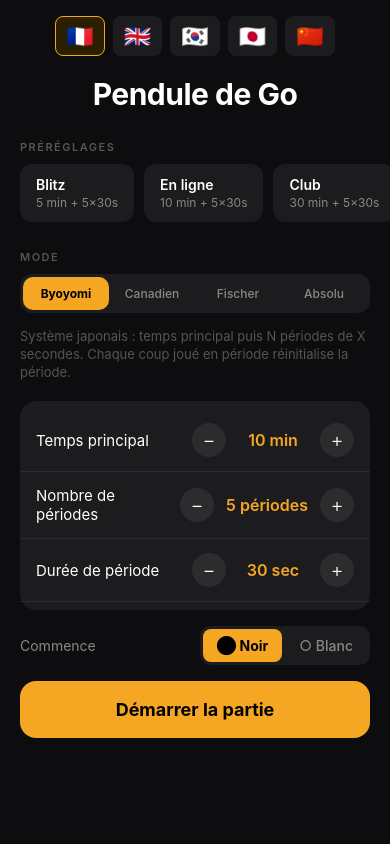
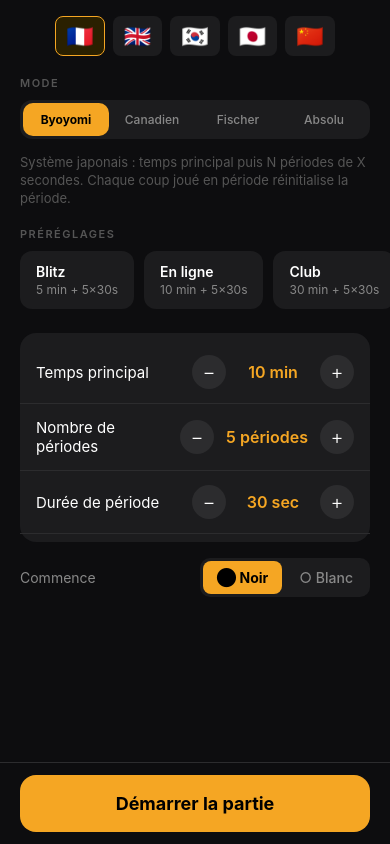
Before and after one commit to RudyMCh/go-clock, a React Native app: screen / in a window 390 px wide. Built offline with nearby package versions, Linux system fonts and the light colour scheme.

Commit message:
feat (ux setupscreen) : réarrangement des sections, suppression titre, bouton démarrer sticky bas d'écran

```diff
--- a/app.json
+++ b/app.json
@@ -2,7 +2,7 @@
   "expo": {
     "name": "Go Clock",
     "slug": "go-clock",
-    "version":"1.2.1",
+    "version":"1.3.0",
     "orientation": "portrait",
     "icon": "./assets/icon.png",
     "userInterfaceStyle": "dark",
--- a/package.json
+++ b/package.json
@@ -1,6 +1,6 @@
 {
   "name": "clock",
-  "version": "1.2.1",
+  "version": "1.3.0",
   "main": "index.ts",
   "scripts": {
     "start": "expo start",
--- a/src/i18n/translations.ts
+++ b/src/i18n/translations.ts
@@ -393,7 +393,7 @@ const zh: Translations = {
   byoyomi: '读秒',
   canadian: '加拿大制',
   fischer: '费舍尔',
-  absolute: '绝对计时',
+  absolute: '包棋',
   byoyomiDesc:
     '日本式：主时间结束后进入N次X秒读秒。在读秒时间内落子则重置读秒。',
   canadianDesc:
@@ -443,7 +443,7 @@ const zh: Translations = {
   movesLeft: (n) => `剩余${n}手`,
   canadianInfo: (moves, time) => `加拿大: ${moves}手 / ${time}`,
   perMove: (inc) => `+${inc}秒/手`,
-  suddenDeath: '绝对计时',
+  suddenDeath: '包棋',
   moveCount: (n) => `${n}手`,
 
   presetNames: {
--- a/src/screens/SetupScreen.tsx
+++ b/src/screens/SetupScreen.tsx
@@ -209,7 +209,6 @@ export default function SetupScreen({ onStart }: Props) {
     }
   };
 
-
   return (
     <SafeAreaView style={s.root}>
       <ScrollView
@@ -220,10 +219,24 @@ export default function SetupScreen({ onStart }: Props) {
         {/* Sélecteur de langue */}
         <LanguageSelector />
 
-        {/* Titre */}
-        <View style={s.titleBlock}>
-          <Text style={s.titleMain}>{t.appName}</Text>
+        {/* Onglets mode */}
+        <Text style={s.sectionTitle}>{t.timeControlType}</Text>
+        <View style={s.tabs}>
+          {TABS.map((tab) => (
+            <TouchableOpacity
+              key={tab.key}
+              style={[s.tab, activeTab === tab.key && s.tabActive]}
+              onPress={() => setActiveTab(tab.key)}
+            >
+              <Text style={[s.tabText, activeTab === tab.key && s.tabTextActive]}>
+                {tab.label}
+              </Text>
+            </TouchableOpacity>
+          ))}
         </View>
+
+        {/* Description */}
+        <Text style={s.modeDesc}>{getModeDesc()}</Text>
 
         {/* Préréglages */}
         <Text style={s.sectionTitle}>{t.presets}</Text>
@@ -244,25 +257,6 @@ export default function SetupScreen({ onStart }: Props) {
             </TouchableOpacity>
           ))}
         </ScrollView>
-
-        {/* Onglets */}
-        <Text style={s.sectionTitle}>{t.timeControlType}</Text>
-        <View style={s.tabs}>
-          {TABS.map((tab) => (
-            <TouchableOpacity
-              key={tab.key}
-              style={[s.tab, activeTab === tab.key && s.tabActive]}
-              onPress={() => setActiveTab(tab.key)}
-            >
-              <Text style={[s.tabText, activeTab === tab.key && s.tabTextActive]}>
-                {tab.label}
-              </Text>
-            </TouchableOpacity>
-          ))}
-        </View>
-
-        {/* Description */}
-        <Text style={s.modeDesc}>{getModeDesc()}</Text>
 
         {/* Paramètres */}
         <View style={s.configBlock}>
@@ -380,13 +374,15 @@ export default function SetupScreen({ onStart }: Props) {
           </View>
         </View>
 
-        {/* Bouton démarrer */}
+        <View style={s.bottomPadding} />
+      </ScrollView>
+
+      {/* Bouton sticky */}
+      <View style={s.stickyFooter}>
         <TouchableOpacity style={s.startBtn} onPress={() => { saveConfig(); onStart(buildConfig(), firstPlayer); }}>
           <Text style={s.startBtnText}>{t.startGame}</Text>
         </TouchableOpacity>
-
-        <View style={s.bottomPadding} />
-      </ScrollView>
+      </View>
     </SafeAreaView>
   );
 }
@@ -419,10 +415,6 @@ const s = StyleSheet.create({
   langBtnText: { color: '#888', fontSize: 22 },
   langBtnTextActive: { color: '#F5A623' },
 
-  titleBlock: { alignItems: 'center', marginBottom: 28 },
-  titleMain: { fontSize: 30, fontWeight: '700', color: '#FFF', letterSpacing: -0.5 },
-  titleSub: { fontSize: 14, color: '#666', marginTop: 4 },
-
   sectionTitle: {
     fontSize: 11,
     fontWeight: '600',
@@ -432,7 +424,7 @@ const s = StyleSheet.create({
     marginBottom: 10,
   },
 
-  presetsScroll: { marginBottom: 28, marginHorizontal: -20 },
+  presetsScroll: { marginBottom: 24, marginHorizontal: -20 },
   presetsContent: { paddingHorizontal: 20, gap: 10 },
   presetCard: {
     backgroundColor: '#1C1C1E',
@@ -511,10 +503,18 @@ const s = StyleSheet.create({
   firstPlayerBtnText: { color: '#888', fontSize: 14, fontWeight: '500' },
   firstPlayerBtnTextActive: { color: '#000', fontWeight: '700' },
 
+  stickyFooter: {
+    paddingHorizontal: 20,
+    paddingVertical: 12,
+    paddingBottom: Platform.OS === 'android' ? 16 : 12,
+    backgroundColor: '#0D0D0F',
+    borderTopWidth: StyleSheet.hairlineWidth,
+    borderTopColor: '#2C2C2E',
+  },
   startBtn: {
     backgroundColor: '#F5A623', borderRadius: 16,
     paddingVertical: 18, alignItems: 'center',
   },
   startBtnText: { color: '#000', fontSize: 18, fontWeight: '700' },
-  bottomPadding: { height: 32 },
+  bottomPadding: { height: 16 },
 });
```
Also changed, not shown: 1 other file (tests, documents, lock files or other folders).
